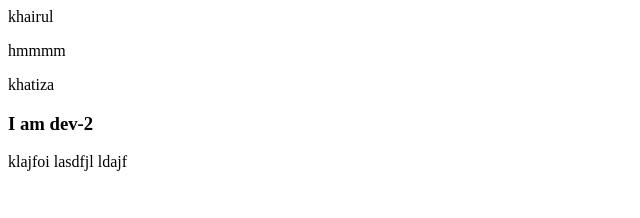
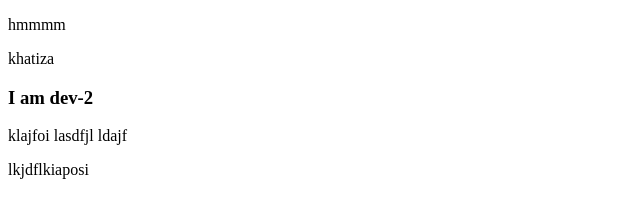
Before and after one commit to khairul-islam-k/demo-repository, a plain HTML site: page index.html in a window 1280 px wide. Shown: the whole page, without its empty margins (0-640 px from the left). Drawn offline with Linux system fonts and the light colour scheme.

Commit message:
remove one

```diff
--- a/index.html
+++ b/index.html
@@ -6,10 +6,10 @@
     <title>Document</title>
 </head>
 <body>
-    khairul
     <p>hmmmm</p>
     khatiza
     <h3>I am dev-2</h3>
     <p>klajfoi lasdfjl ldajf</p>
+    lkjdflkiaposi
 </body>
 </html>
```
